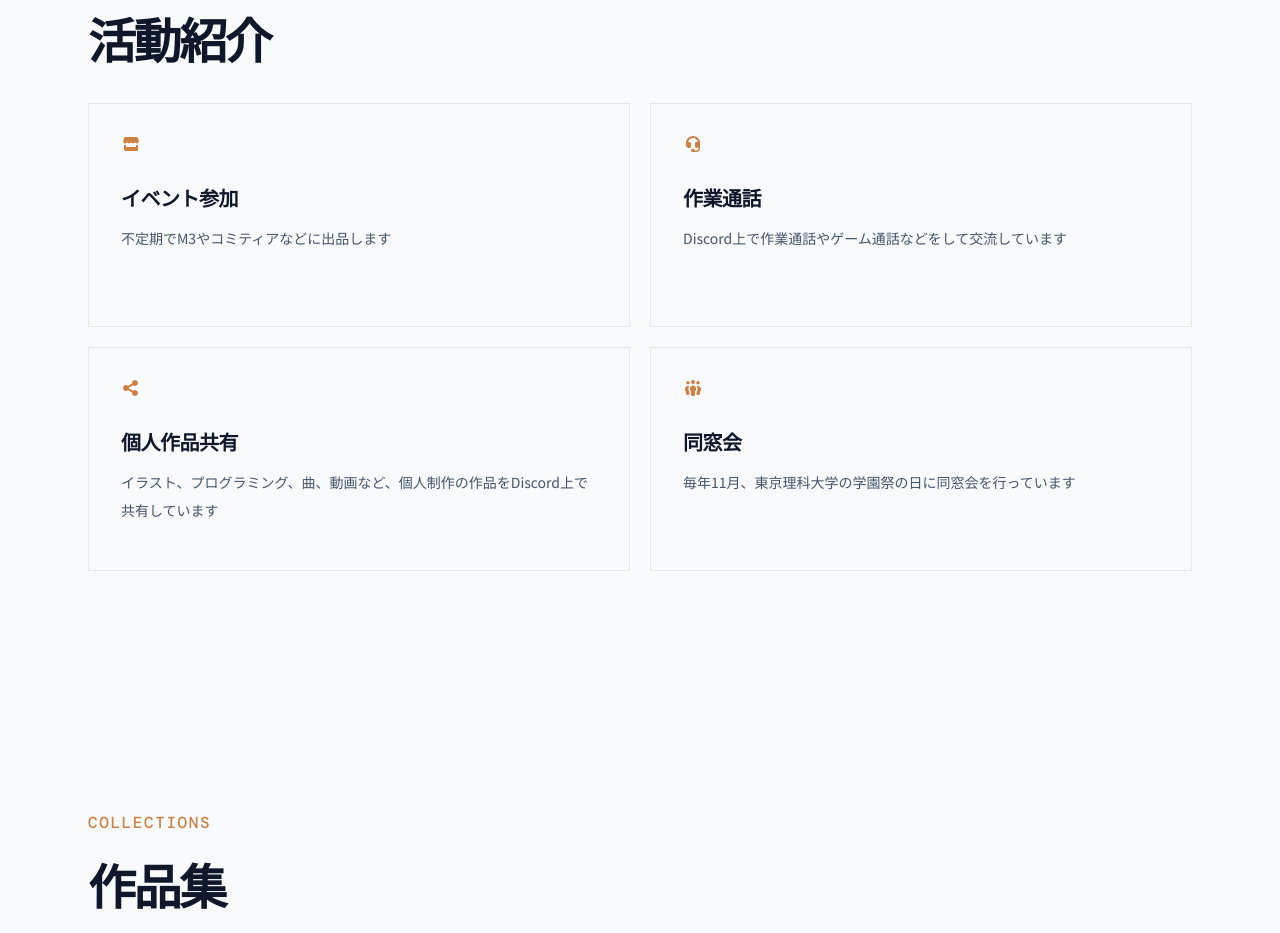
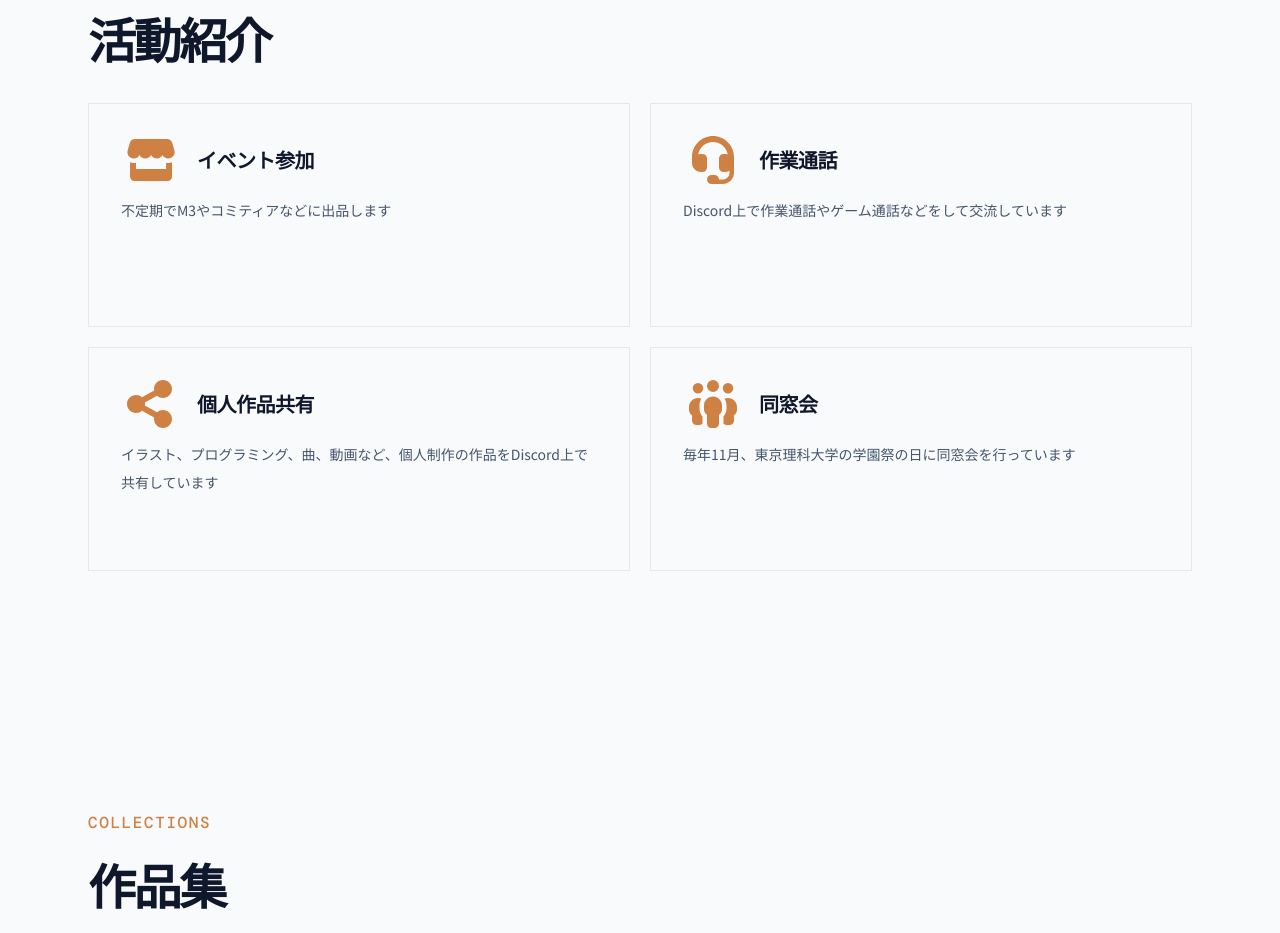
Before and after one commit to A-ITC/aitc-web, a Next.js app: page / in a window 1280 px wide. Shown: the part 1300-2233 px from the top of the page. Built offline with nearby package versions, Linux system fonts and the light colour scheme; no server answers.

Commit message:
fix: align activity icons with headings

```diff
--- a/components/pages/home-page.tsx
+++ b/components/pages/home-page.tsx
@@ -73,13 +73,16 @@ export function HomePage() {
         <div className="grid grid-cols-1 gap-5 md:grid-cols-2">
           {activities.map(({ icon, title, description }) => (
             <article key={title} className="flex min-h-56 flex-col border border-slate-200 p-7 md:p-8">
-              <FontAwesomeIcon
-                icon={icon}
-                className="h-8 w-8 text-[var(--blue)]"
-                aria-hidden="true"
-              />
-              <h3 className="mt-8 mb-3 text-xl font-bold tracking-tight">{title}</h3>
-              <p className="m-0 text-sm leading-7 text-slate-600">{description}</p>
+              <div className="flex items-center gap-4">
+                <FontAwesomeIcon
+                  icon={icon}
+                  size="3x"
+                  className="shrink-0 text-[var(--blue)]"
+                  aria-hidden="true"
+                />
+                <h3 className="m-0 text-xl font-bold tracking-tight">{title}</h3>
+              </div>
+              <p className="mt-3 mb-0 text-sm leading-7 text-slate-600">{description}</p>
             </article>
           ))}
         </div>
```
